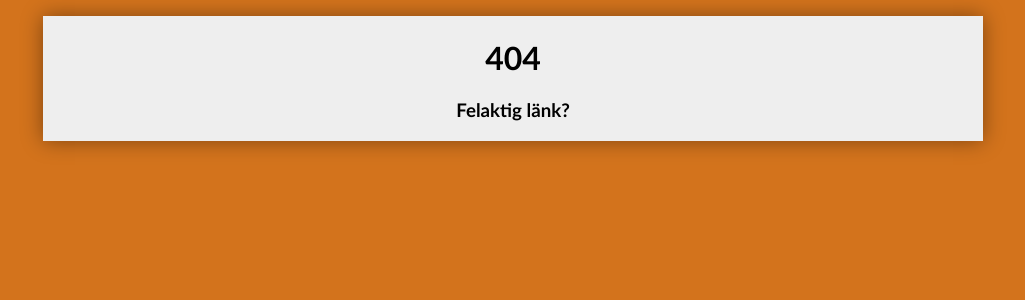
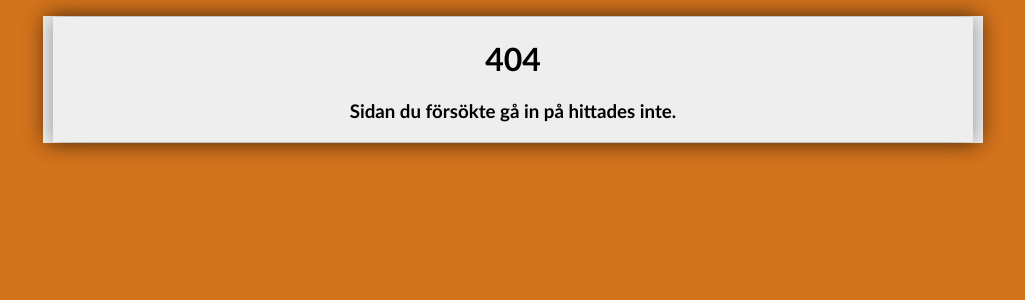
Before and after one commit to webbits-folke-palmqvist/RapidioUF, a PHP site: page /index.php?page=404 in a window 1280 px wide. Shown: the part 28-328 px from the top of the page, without its empty margins (127-1152 px from the left). Run offline with PHP 8.4, Linux system fonts and the light colour scheme.

Commit message:
Flyttade divar

```diff
--- a/Hemsida/assets/pages/404.php
+++ b/Hemsida/assets/pages/404.php
@@ -1,6 +1,6 @@
-<div class="hero-unit">
+<div class="paper">
 	<center>
 		<h1>404</h1>
-		<h3>Felaktig länk?</h3>
+		<h3>Sidan du försökte gå in på hittades inte.</h3>
 	</center>
 </div>
--- a/Hemsida/assets/pages/about.php
+++ b/Hemsida/assets/pages/about.php
@@ -1,3 +1,3 @@
-<div class="hero-unit">
+<div class="paper">
 	<p>Om oss</p>
 </div>
--- a/Hemsida/assets/pages/contact.php
+++ b/Hemsida/assets/pages/contact.php
@@ -1,3 +1,3 @@
-<div class="hero-unit">
+<div class="paper">
 	<p>Kontakt</p>
 </div>
--- a/Hemsida/assets/pages/home.php
+++ b/Hemsida/assets/pages/home.php
@@ -1 +1,3 @@
-<p>Första sidan.</p>
+<div class="paper">
+	<p>Första sidan.</p>
+</div>
```
